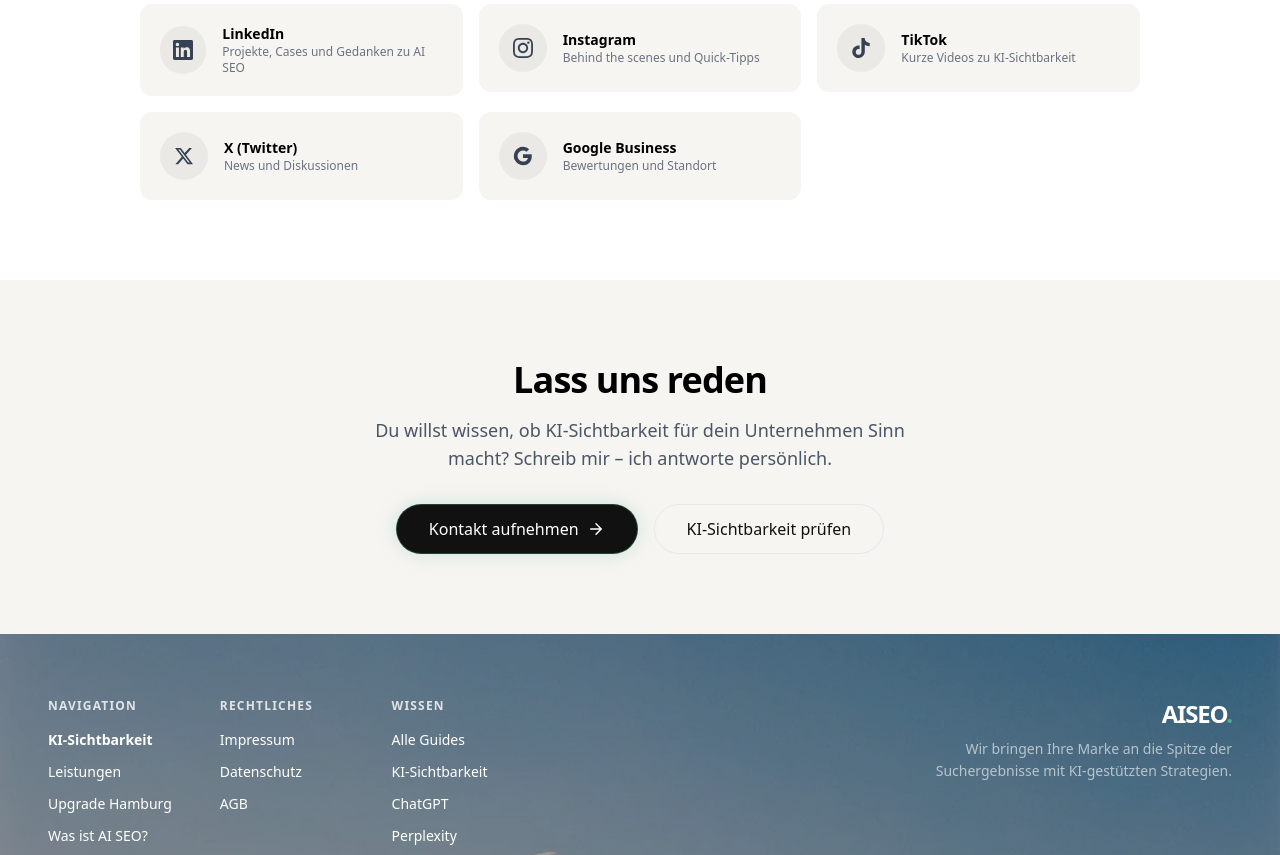
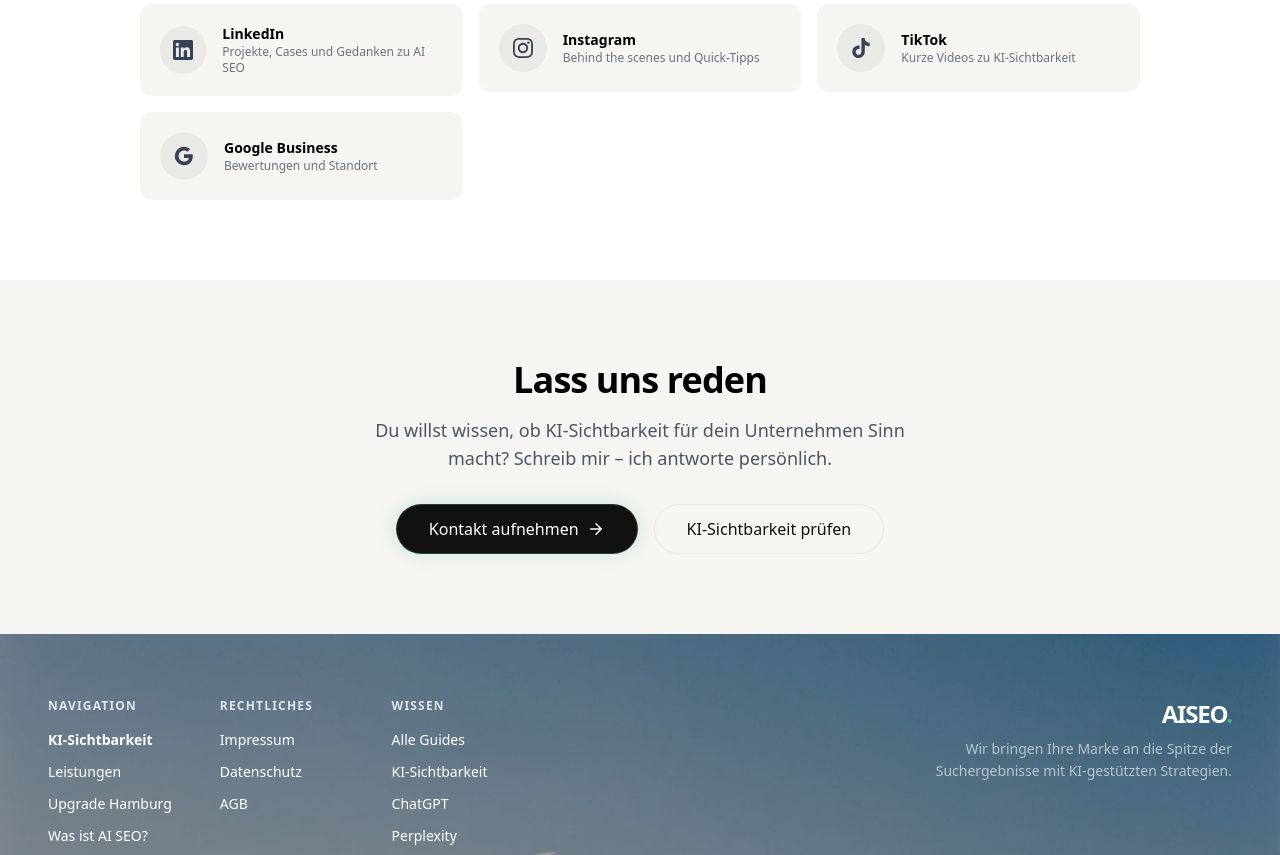
Before and after one commit to VadimShchepin/relaunch, a Next.js app: page /ueber-mich in a window 1280 px wide. Shown: the part 2600-3455 px from the top of the page. Built offline with nearby package versions, Linux system fonts and the light colour scheme; a web font is replaced by a local one.

Commit message:
fix: remove X (Twitter) link from Über mich page

```diff
--- a/app/ueber-mich/page.tsx
+++ b/app/ueber-mich/page.tsx
@@ -5,7 +5,7 @@ import { Navbar } from '@/components/sections/Navbar';
 import { Footer } from '@/components/sections/Footer';
 import { FadeIn } from '@/components/ui/FadeIn';
 import { Button } from '@/components/ui/Button';
-import { LinkedInIcon, InstagramIcon, TwitterIcon, TikTokIcon, GoogleIcon } from '@/components/ui/Icons';
+import { LinkedInIcon, InstagramIcon, TikTokIcon, GoogleIcon } from '@/components/ui/Icons';
 
 const SOCIAL_LINKS = [
   {
@@ -25,12 +25,6 @@ const SOCIAL_LINKS = [
     href: 'https://www.tiktok.com/@aiseo.hamburg/',
     icon: TikTokIcon,
     label: 'Kurze Videos zu KI-Sichtbarkeit',
-  },
-  {
-    name: 'X (Twitter)',
-    href: 'https://x.com/aiseo.hamburg',
-    icon: TwitterIcon,
-    label: 'News und Diskussionen',
   },
   {
     name: 'Google Business',
@@ -78,7 +72,6 @@ export default function UeberMichPage() {
       'https://www.linkedin.com/in/vadim-shchepin/',
       'https://www.instagram.com/aiseo.hamburg/',
       'https://www.tiktok.com/@aiseo.hamburg/',
-      'https://x.com/aiseo.hamburg',
     ],
     worksFor: {
       '@type': 'Organization',
```
